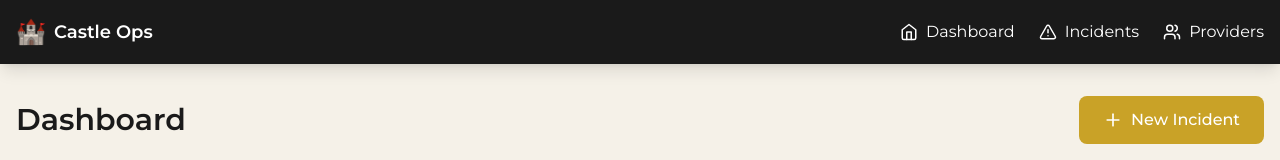
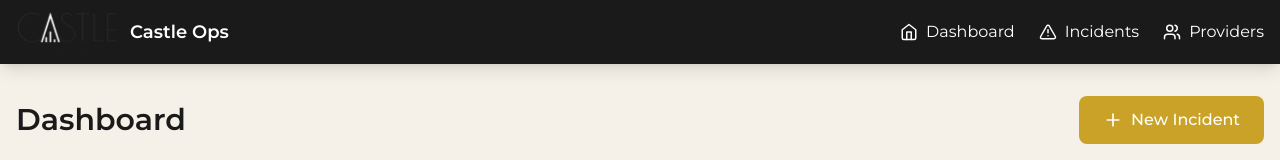
Before and after one commit to Pvrolomx/castle-ops, a Next.js app: page / in a window 1280 px wide. Shown: the top 160 px of the page. Built offline with nearby package versions, Linux system fonts and the light colour scheme; no server answers; the database is empty.

Commit message:
feat: add logo to navbar

```diff
--- a/app/layout.tsx
+++ b/app/layout.tsx
@@ -1,6 +1,7 @@
 import './globals.css'
 import Link from 'next/link'
-import { Home, AlertTriangle, Users, Settings } from 'lucide-react'
+import { Home, AlertTriangle, Users } from 'lucide-react'
+import Image from 'next/image'
 
 export const metadata = {
   title: 'Castle Ops - Operations Management',
@@ -13,13 +14,14 @@ export default function RootLayout({ children }: { children: React.ReactNode })
       <head>
         <link rel="preconnect" href="https://fonts.googleapis.com" />
         <link href="https://fonts.googleapis.com/css2?family=Montserrat:wght@300;400;500;600&display=swap" rel="stylesheet" />
+        <link rel="icon" href="/logo.png" />
       </head>
       <body className="bg-castle-sand min-h-screen">
         <nav className="bg-castle-dark text-white shadow-lg">
           <div className="max-w-7xl mx-auto px-4">
             <div className="flex items-center justify-between h-16">
-              <Link href="/" className="flex items-center gap-2">
-                <span className="text-castle-gold text-2xl">🏰</span>
+              <Link href="/" className="flex items-center gap-3">
+                <img src="/logo.png" alt="Castle Solutions" className="h-10 w-auto brightness-200" />
                 <span className="font-semibold text-lg">Castle Ops</span>
               </Link>
               <div className="flex items-center gap-6">
```
